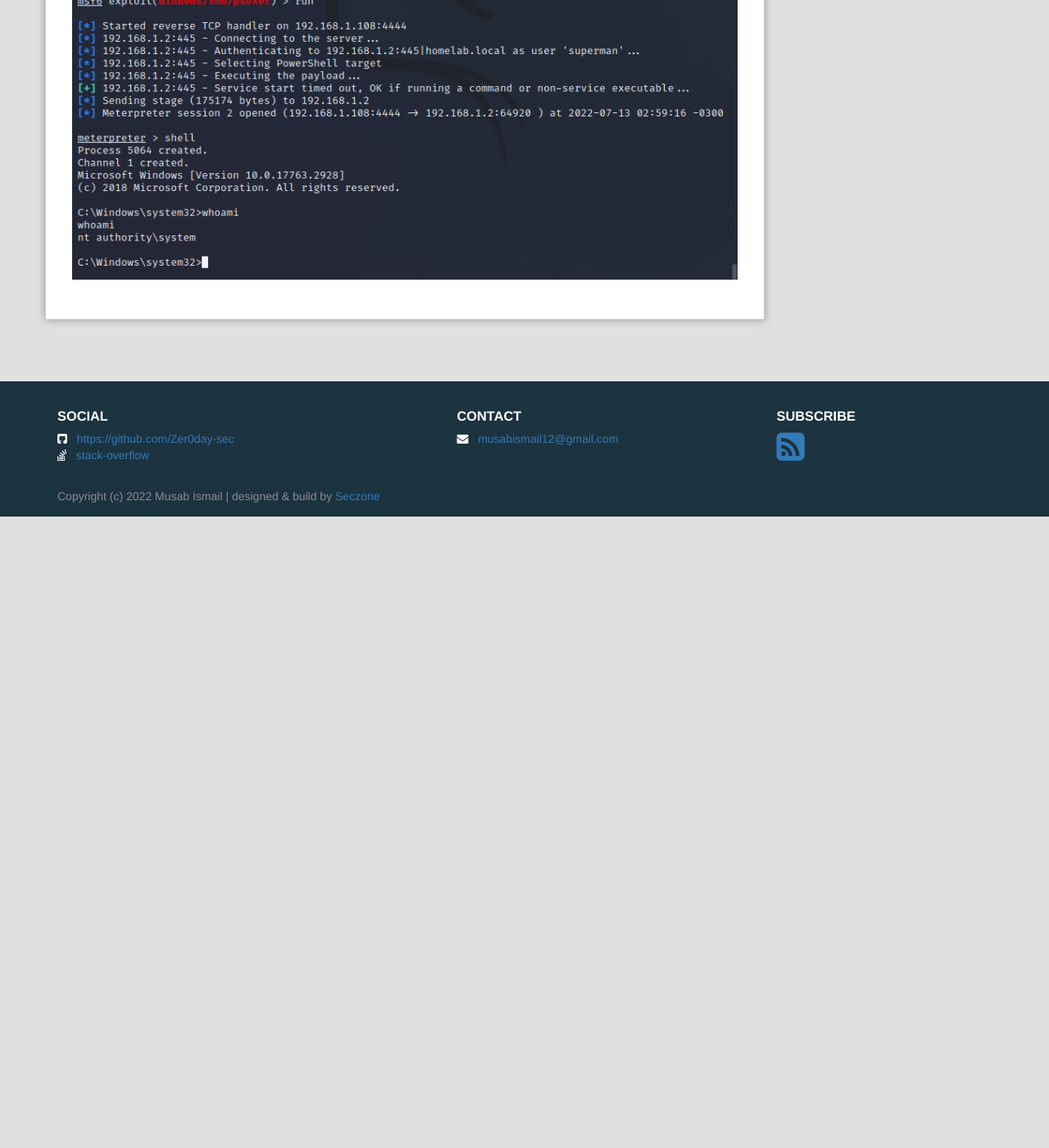
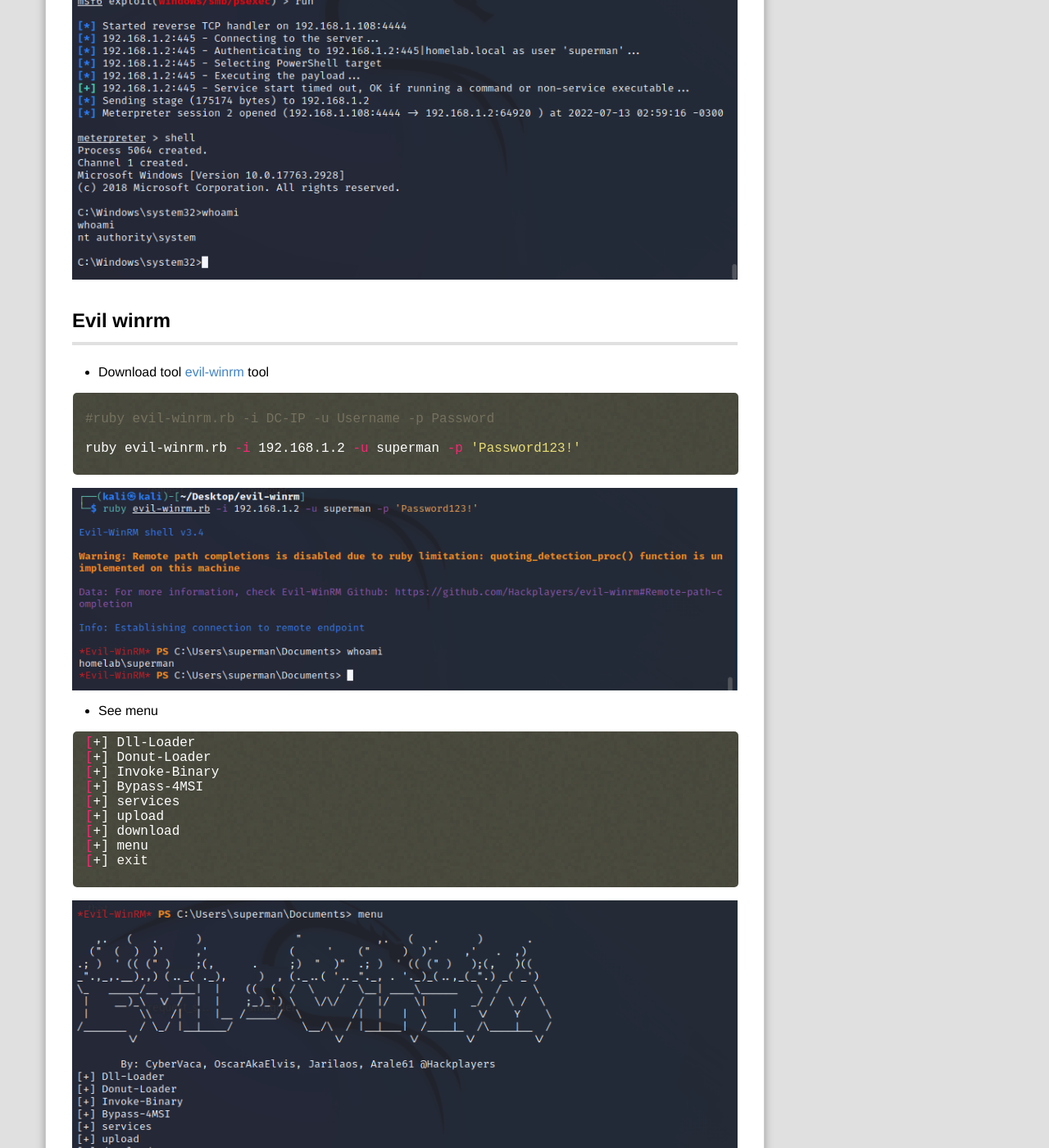
Before and after one commit to SecZone1/seczone1.github.io, a Jekyll site: the page built from _Active_Directory/2022-07-13-Gaining-Shell-Access.md, in a window 1280 px wide and 1400 px high, scrolled down 2693 px. Shown: the whole window at 82% size. Built offline with Jekyll 4.4.1, drawn with Linux system fonts in a browser that asks for light colours; before the commit the page ends 3323 px from its top, so only the background shows below that.

Commit message:
Update 2022-07-13-Gaining-Shell-Access.md

````diff
--- a/_Active_Directory/2022-07-13-Gaining-Shell-Access.md
+++ b/_Active_Directory/2022-07-13-Gaining-Shell-Access.md
@@ -52,3 +52,35 @@
 - now we get shell access
 
 ![Desktop View](/assets/img/AD_Lab/1 (80).png){: }
+
+
+## Evil winrm
+- Download tool [evil-winrm](github.com/Hackplayers/evil-winrm) tool
+
+```bash
+
+#ruby evil-winrm.rb -i DC-IP -u Username -p Password
+
+ruby evil-winrm.rb -i 192.168.1.2 -u superman -p 'Password123!'
+
+```
+
+![Desktop View](/assets/img/AD_Lab/Pasted image 20220823014957.png){: }
+
+
+- See menu
+
+```bash
+[+] Dll-Loader
+[+] Donut-Loader
+[+] Invoke-Binary
+[+] Bypass-4MSI
+[+] services
+[+] upload
+[+] download
+[+] menu
+[+] exit
+
+```
+
+![Desktop View](/assets/img/AD_Lab/Pasted image 20220823015416.png){: }
````
